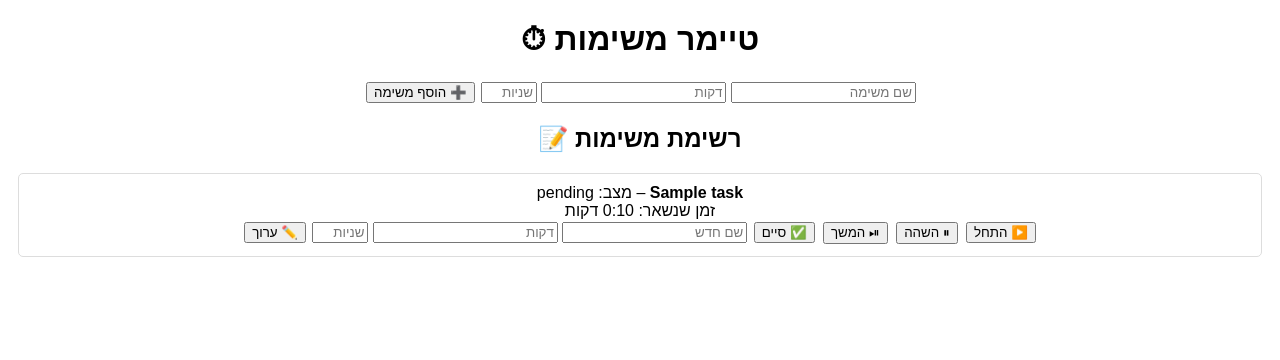
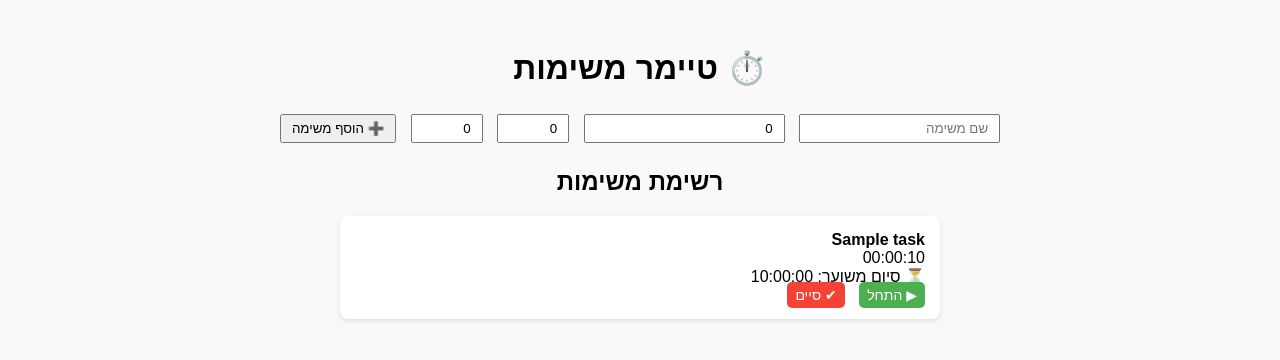
Before and after one commit to matanexcell-lab/Matan, a Flask app: page / in a window 1280 px wide. Shown: the top 360 px of the page. Run offline with Flask 3, Linux system fonts and the light colour scheme; tables that the repository leaves empty hold one stand-in row (values such as "Sample post").

Commit message:
Update index.html

```diff
--- a/templates/index.html
+++ b/templates/index.html
@@ -1,41 +1,122 @@
 <!DOCTYPE html>
-<html lang="he">
+<html lang="he" dir="rtl">
 <head>
     <meta charset="UTF-8">
-    <title>טיימר משימות ⏱</title>
+    <title>⏱️ טיימר משימות</title>
     <style>
-        body { font-family: Arial, sans-serif; text-align: center; direction: rtl; }
-        .task { margin: 10px; padding: 10px; border: 1px solid #ddd; border-radius: 5px; }
-        button { margin: 2px; }
+        body {
+            font-family: Arial, sans-serif;
+            direction: rtl;
+            background: #f9f9f9;
+            padding: 20px;
+        }
+        h1, h2 {
+            text-align: center;
+        }
+        form {
+            margin: 20px auto;
+            text-align: center;
+        }
+        input, button {
+            margin: 5px;
+            padding: 5px 10px;
+        }
+        ul {
+            list-style: none;
+            padding: 0;
+            max-width: 600px;
+            margin: auto;
+        }
+        li {
+            background: #fff;
+            margin: 10px 0;
+            padding: 15px;
+            border-radius: 8px;
+            box-shadow: 0 2px 5px rgba(0,0,0,0.1);
+        }
+        .task-actions a {
+            margin-left: 10px;
+            text-decoration: none;
+            padding: 5px 8px;
+            border-radius: 5px;
+            font-size: 14px;
+        }
+        .start { background: #4caf50; color: #fff; }
+        .pause { background: #ff9800; color: #fff; }
+        .resume { background: #2196f3; color: #fff; }
+        .finish { background: #f44336; color: #fff; }
     </style>
+    <script>
+        function startCountdown(taskId, duration) {
+            let display = document.getElementById("timer-" + taskId);
+            let endTime = Date.now() + duration * 1000;
+
+            function update() {
+                let diff = Math.floor((endTime - Date.now()) / 1000);
+                if (diff <= 0) {
+                    display.textContent = "00:00:00";
+                    clearInterval(timer);
+                    // אחרי סיום משימה – מפעיל את המשימה הבאה
+                    fetch("/finish/" + taskId).then(() => {
+                        window.location.href = "/start_next";
+                    });
+                } else {
+                    let h = Math.floor(diff / 3600);
+                    let m = Math.floor((diff % 3600) / 60);
+                    let s = diff % 60;
+                    display.textContent =
+                        String(h).padStart(2, '0') + ":" +
+                        String(m).padStart(2, '0') + ":" +
+                        String(s).padStart(2, '0');
+                }
+            }
+            update();
+            let timer = setInterval(update, 1000);
+        }
+    </script>
 </head>
 <body>
-    <h1>טיימר משימות ⏱</h1>
+    <h1>⏱️ טיימר משימות</h1>
 
-    <form action="/add" method="post">
+    <form action="/add" method="POST">
         <input type="text" name="name" placeholder="שם משימה" required>
-        <input type="number" name="minutes" placeholder="דקות" min="0">
-        <input type="number" name="seconds" placeholder="שניות" min="0" max="59">
+        <input type="number" name="hours" placeholder="שעות" min="0" value="0">
+        <input type="number" name="minutes" placeholder="דקות" min="0" max="59" value="0">
+        <input type="number" name="seconds" placeholder="שניות" min="0" max="59" value="0">
         <button type="submit">➕ הוסף משימה</button>
     </form>
 
-    <h2>רשימת משימות 📝</h2>
-    {% for task in tasks %}
-        <div class="task">
-            <b>{{ task.name }}</b> –
-            מצב: {{ task.status }} <br>
-            זמן שנשאר: {{ task.remaining_time() // 60 }}:{{ "%02d"|format(task.remaining_time() % 60) }} דקות <br>
-            <a href="/start/{{task.id}}"><button>▶️ התחל</button></a>
-            <a href="/pause/{{task.id}}"><button>⏸ השהה</button></a>
-            <a href="/resume/{{task.id}}"><button>⏯ המשך</button></a>
-            <a href="/finish/{{task.id}}"><button>✅ סיים</button></a>
-            <form action="/edit/{{task.id}}" method="post" style="display:inline;">
-                <input type="text" name="name" placeholder="שם חדש">
-                <input type="number" name="minutes" placeholder="דקות" min="0">
-                <input type="number" name="seconds" placeholder="שניות" min="0" max="59">
-                <button type="submit">✏️ ערוך</button>
-            </form>
-        </div>
-    {% endfor %}
+    <h2>רשימת משימות</h2>
+    <ul>
+        {% for task in tasks %}
+        <li>
+            <b>{{ task.name }}</b><br>
+            <span id="timer-{{ task.id }}">
+                {% if task.status == "running" %}
+                    <script>
+                        startCountdown({{ task.id }}, {{ task.remaining_time() }});
+                    </script>
+                {% else %}
+                    {% set rt = task.remaining_time() %}
+                    {{ "%02d:%02d:%02d" % (rt//3600, (rt%3600)//60, rt%60) }}
+                {% endif %}
+            </span>
+            {% if task.end_time %}
+                <div>⏳ סיום משוער: {{ task.end_time.strftime("%H:%M:%S") }}</div>
+            {% endif %}
+
+            <div class="task-actions">
+                {% if task.status == "pending" %}
+                    <a href="/start/{{ task.id }}" class="start">▶ התחל</a>
+                {% elif task.status == "running" %}
+                    <a href="/pause/{{ task.id }}" class="pause">⏸ עצור</a>
+                {% elif task.status == "paused" %}
+                    <a href="/resume/{{ task.id }}" class="resume">⏯ המשך</a>
+                {% endif %}
+                <a href="/finish/{{ task.id }}" class="finish">✔ סיים</a>
+            </div>
+        </li>
+        {% endfor %}
+    </ul>
 </body>
 </html>
```
